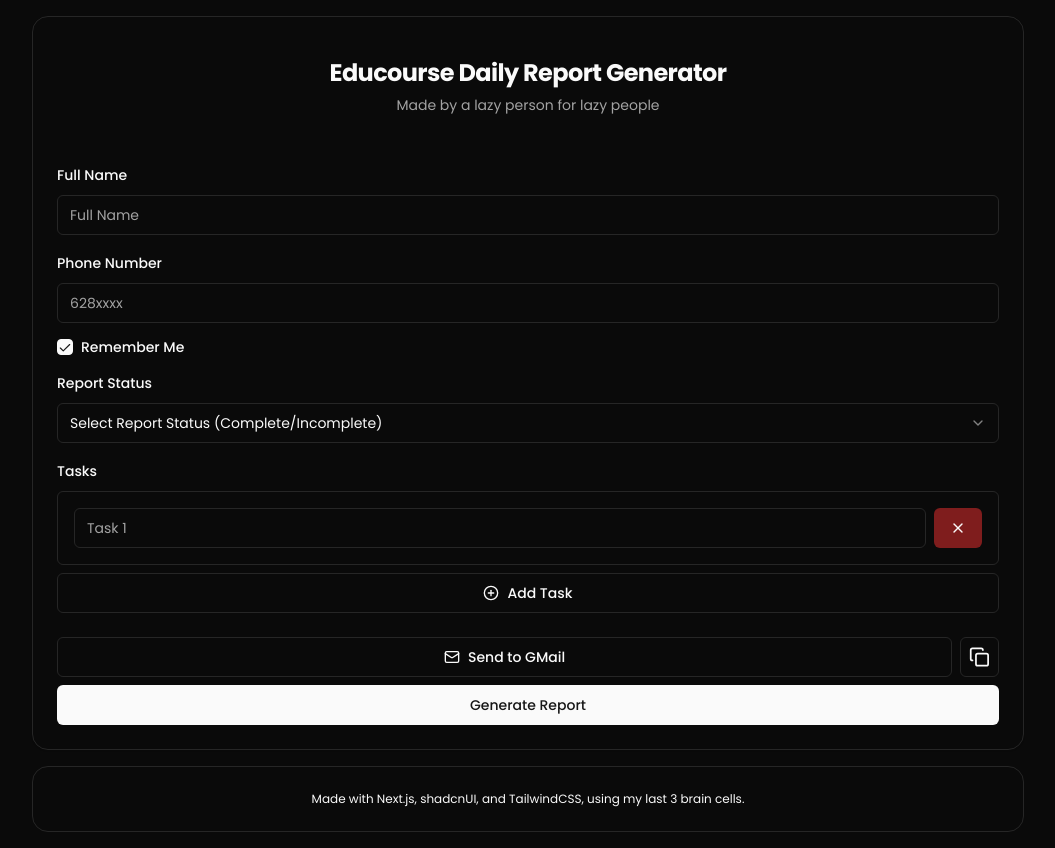
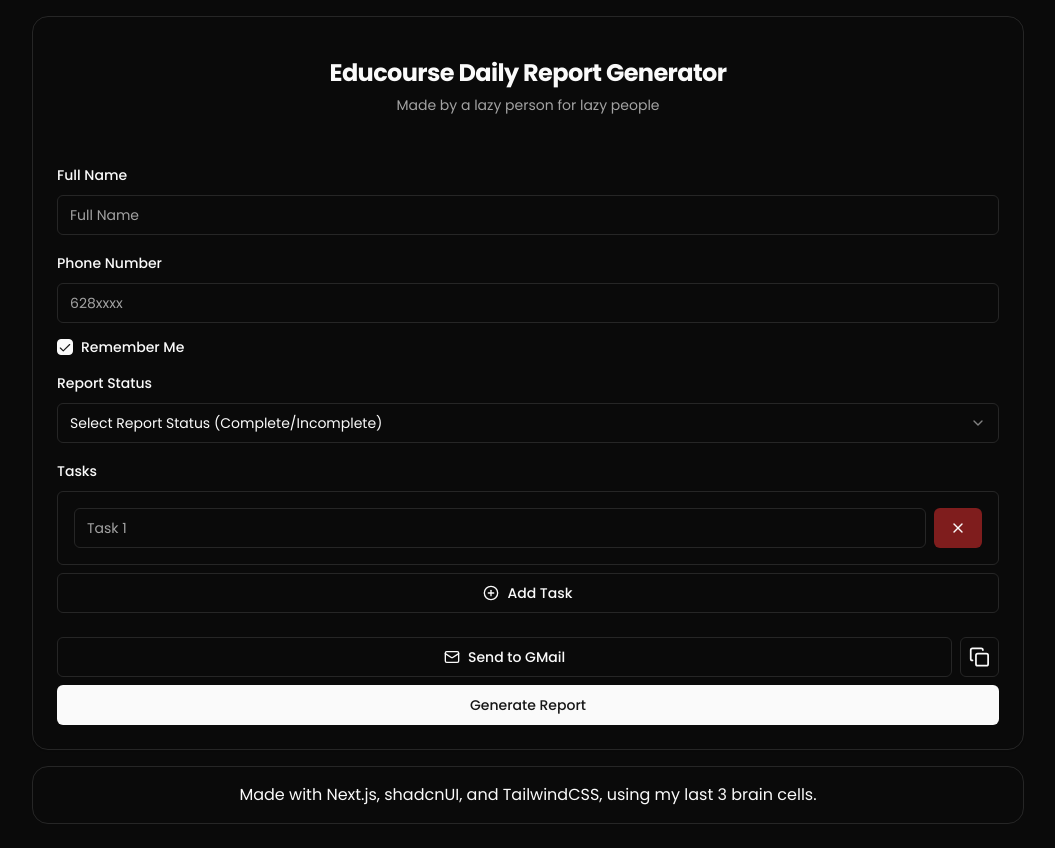
Before and after one commit to adzaky/mager-report, a Next.js app: page / in a window 1280 px wide. Shown: the whole page, without its empty margins (112-1167 px from the left). Built offline with nearby package versions, Linux system fonts and the light colour scheme.

Commit message:
feat: adjust footer text and padding size

```diff
--- a/src/components/Footer.jsx
+++ b/src/components/Footer.jsx
@@ -1,7 +1,7 @@
 const Footer = () => {
   return (
-    <footer className="mx-auto w-full rounded-2xl border p-6 md:text-center">
-      <p className="text-xs">Made with Next.js, shadcnUI, and TailwindCSS, using my last 3 brain cells.</p>
+    <footer className="mx-auto w-full rounded-2xl border p-6 md:p-4 md:text-center">
+      <p className="max-md:text-xs">Made with Next.js, shadcnUI, and TailwindCSS, using my last 3 brain cells.</p>
     </footer>
   );
 };
```
